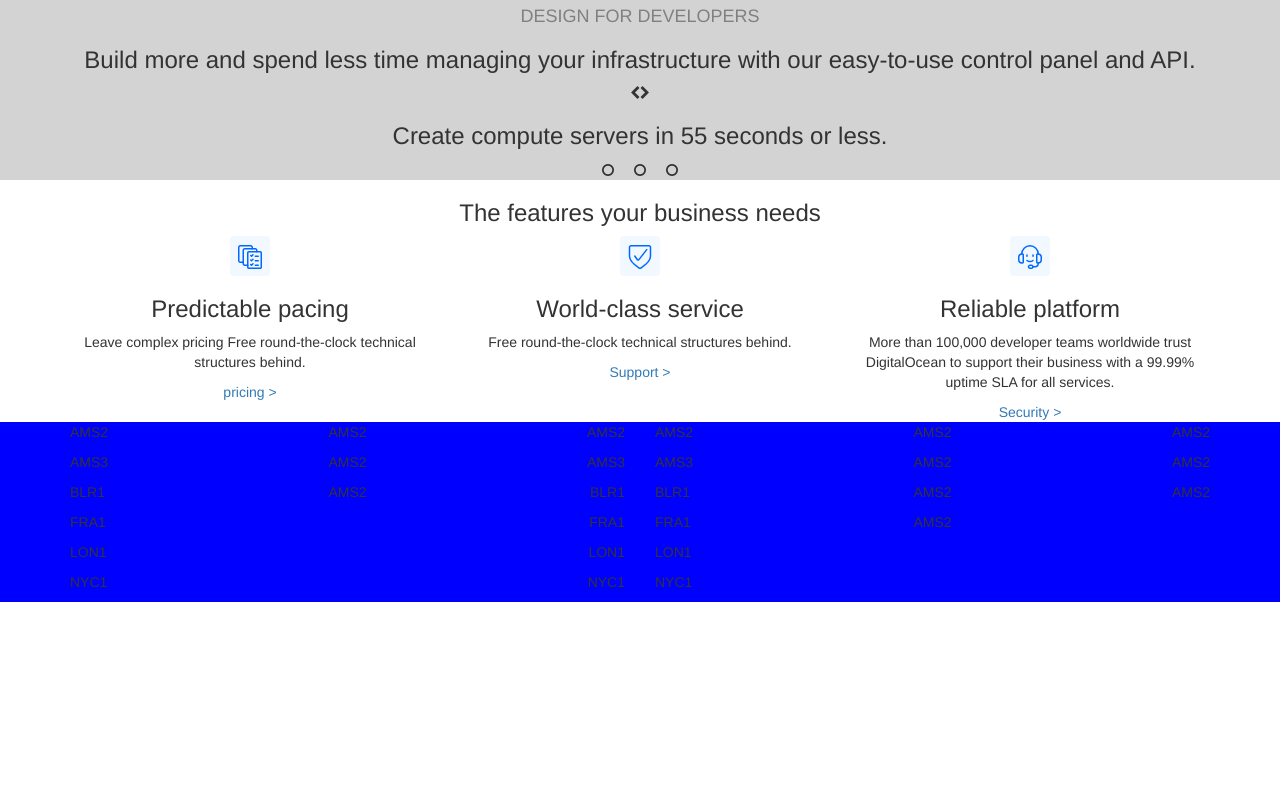
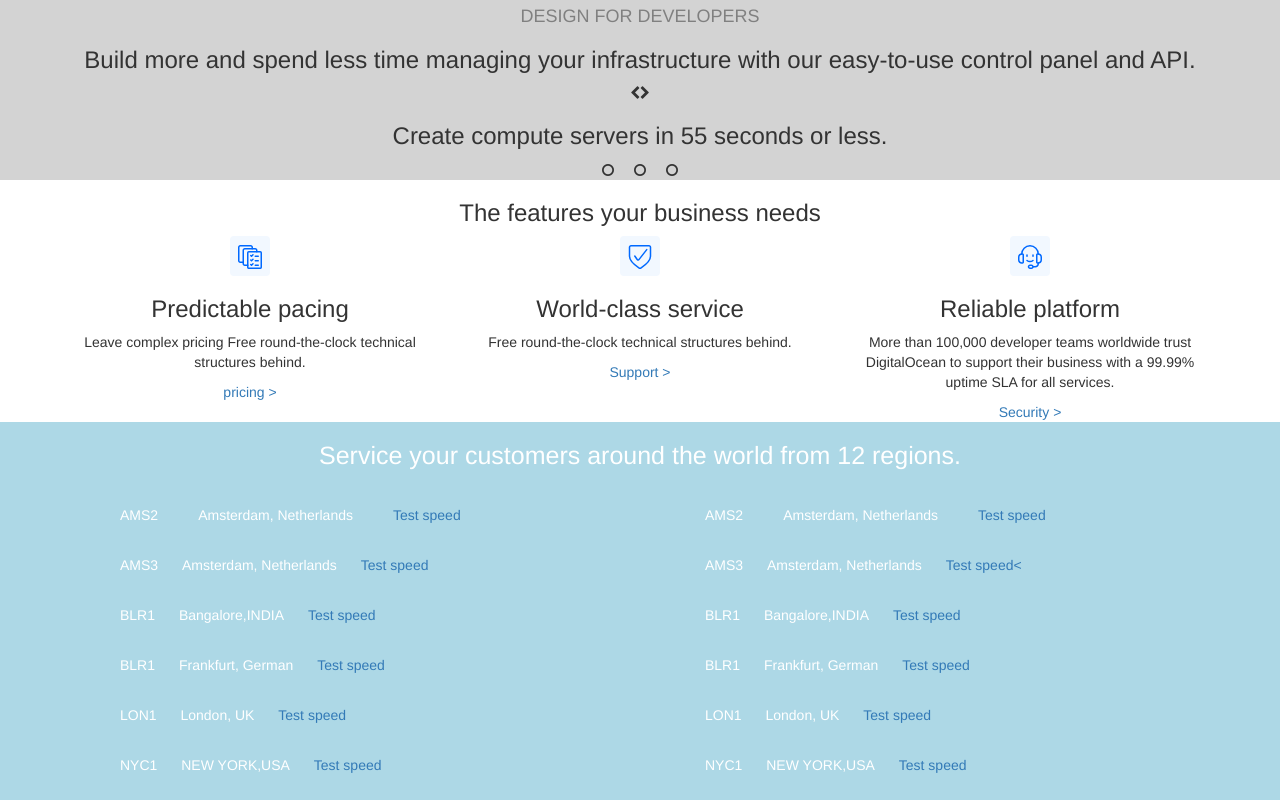
Before and after one commit to adele-recubini/html-css-digitalocean, a plain HTML site: page index.html in a window 1280 px wide. Shown: the part 942-1742 px from the top of the page. Before the commit the page ends 1544 px from the top, so only its background shows below. Drawn offline with nearby package versions, Linux system fonts and the light colour scheme.

Commit message:
struttura tabella

```diff
--- a/css/style.css
+++ b/css/style.css
@@ -1,3 +1,13 @@
+
+/* common class */
+.testo{
+  font-size: 25px;
+  color:white;
+  text-align: center;
+
+}
+
+
 .navbar{
   height: 100px;
 }
@@ -105,6 +115,16 @@ color: yellow;
 
 /* tabella */
 
+.liste li{
+  display: inline-block;
+  color: white;
+  padding: 5px 10px;
+}
+.my-link a{
+  float:right;
+}
+
+
 .txt-left {
   text-align: left;
 }
@@ -116,9 +136,10 @@ color: yellow;
   text-align: center;
 }
 .my-bg3{
-  background-color: blue;
+  background-color:lightblue;
+}
+.border{
+  border-bottom: 1px solid white;
 }
 
-
-
 /* fine tabella */
--- a/index.html
+++ b/index.html
@@ -204,55 +204,87 @@
 
        <div class="container">
          <div class="row">
-             <div class="col-xs-4 col-sm-4 col-md-2">
-               <p>AMS2</p>
-               <p>AMS3</p>
-               <p>BLR1</p>
-               <p>FRA1</p>
-               <p>LON1</p>
-               <p>NYC1</p>
+           <h2 class="testo">Service your customers around the world from 12 regions.</h2><br>
+             <div class="col-xs-12 col-sm-6 col-md-6">
+
+               <ul class="liste">
+                    <li><p class="location">AMS2</p><li/>
+                    <li><p class="name">Amsterdam, Netherlands</p><li/>
+                    <li><a href="#">Test speed</a><li/>
+                  </ul>
+
+                <ul class="liste">
+                    <li><p class="location">AMS3</p></li>
+                    <li><p class="name">Amsterdam, Netherlands</p></li>
+                    <li><a href="#">Test speed</a></li>
+                  </ul>
+
+                  <ul class="liste">
+                      <li><p class="location">BLR1</li>
+                      <li><p class="name">Bangalore,INDIA</p></li>
+                      <li><a href="#">Test speed</a></li>
+                   </ul>
+
+                 <ul class="liste">
+                    <li><p class="location">BLR1</span></li>
+                    <li><p class="name">Frankfurt, German</p></li>
+                    <li><a class="my-link" href="#">Test speed</a></li>
+                </ul>
+                <ul class="liste">
+                    <li><p class="location">LON1</li>
+                    <li><p class="name">London, UK</p></li>
+                    <li><a class="my-link" href="#">Test speed</a></li>
+                 </ul>
+                 <ul class="liste">
+                     <li><p class="location">NYC1</li>
+                     <li><p class="name">NEW YORK,USA</p></li>
+                     <li><a class="my-link"href="#">Test speed</a></li>
+                  </ul>
+                </div>
+
+                  <div class="col-xs-12 col-sm-6 col-md-6">
+
+                  <ul class="liste">
+                       <li><p class="location">AMS2</p><li/>
+                       <li><p class="name">Amsterdam, Netherlands</p><li/>
+                       <li><a class="my-link" href="#">Test speed </a><li/>
+                     </ul>
+
+                   <ul class="liste">
+                       <li><p class="location">AMS3</p></li>
+                       <li><p class="name">Amsterdam, Netherlands</p></li>
+                       <li><a class="my-link" href="#">Test speed< </a></li>
+                     </ul>
+
+                     <ul class="liste">
+                         <li><p class="location">BLR1</li>
+                         <li><p class="name">Bangalore,INDIA</p></li>
+                         <li><a class="my-link" href="#">Test speed </a></li>
+                      </ul>
+
+                    <ul class="liste">
+                       <li><p class="location">BLR1</span></li>
+                       <li><p class="name">Frankfurt, German</p></li>
+                       <li><a class="my-link" href="#">Test speed</a></li>
+                   </ul>
+                   <ul class="liste">
+                       <li><p class="location">LON1</li>
+                       <li><p class="name">London, UK</p></li>
+                       <li><a class="my-link" href="#">Test speed</a></li>
+                    </ul>
+                    <ul class="liste">
+                        <li><p class="location">NYC1</li>
+                        <li><p class="name">NEW YORK,USA</p></li>
+                        <li><a class="my-link" href="#">Test speed </a></li>
+                     </ul>
+                  </div>
              </div>
-             <div class=" txt-center col-xs-4 col-sm-4 col-md-2">
-               <p>AMS2</p>
 
-               <p>AMS2</p>
-
-                <p>AMS2</p>
-
-              </div>
-            <div class=" txt-right col-xs-4 col-sm-4 col-md-2">
-              <p>AMS2</p>
-              <p>AMS3</p>
-              <p>BLR1</p>
-              <p>FRA1</p>
-              <p>LON1</p>
-              <p>NYC1</p>
-             </div>
-               <div class="col-xs-4 col-sm-4 col-md-2">
-                 <p>AMS2</p>
-                 <p>AMS3</p>
-                 <p>BLR1</p>
-                 <p>FRA1</p>
-                 <p>LON1</p>
-                 <p>NYC1</p>
-               </div>
-               <div class=" txt-center col-xs-4 col-sm-4 col-md-2">
-                 <p>AMS2</p> <p>AMS2</p>
-                 <p>AMS2</p>
-                  <p>AMS2</p>
-                </div>
-              <div class=" txt-right col-xs-4 col-sm-4 col-md-2">
-                <p>AMS2</p>
-                <p>AMS2</p>
-                 <p>AMS2</p>
-               </div>
-             </div>
            </div>
          </div>
 
 
        <!-- fine tabella -->
 
-
   </body>
 </html>
```
Also changed, not shown: img/DigitalOcean.svg (added).
